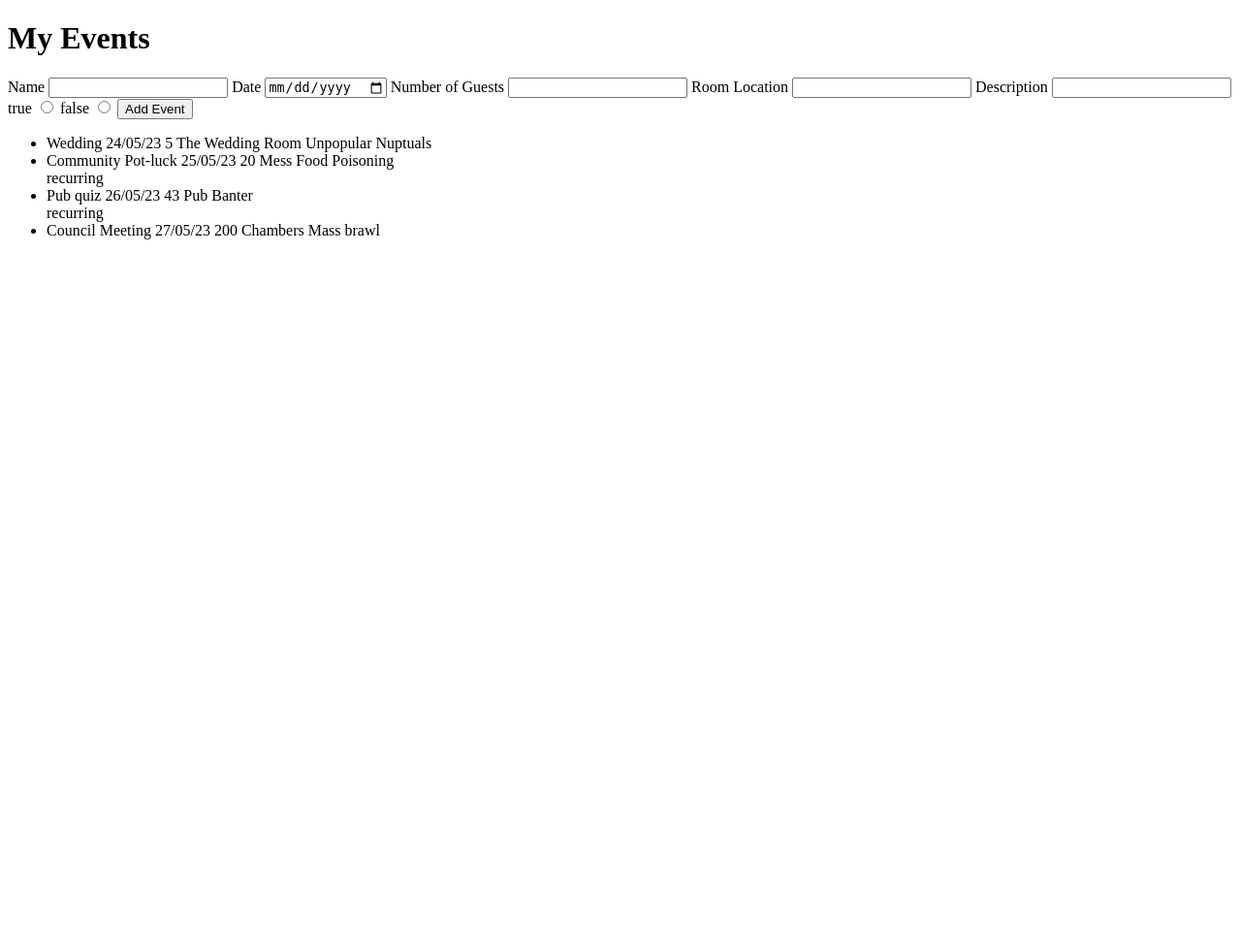
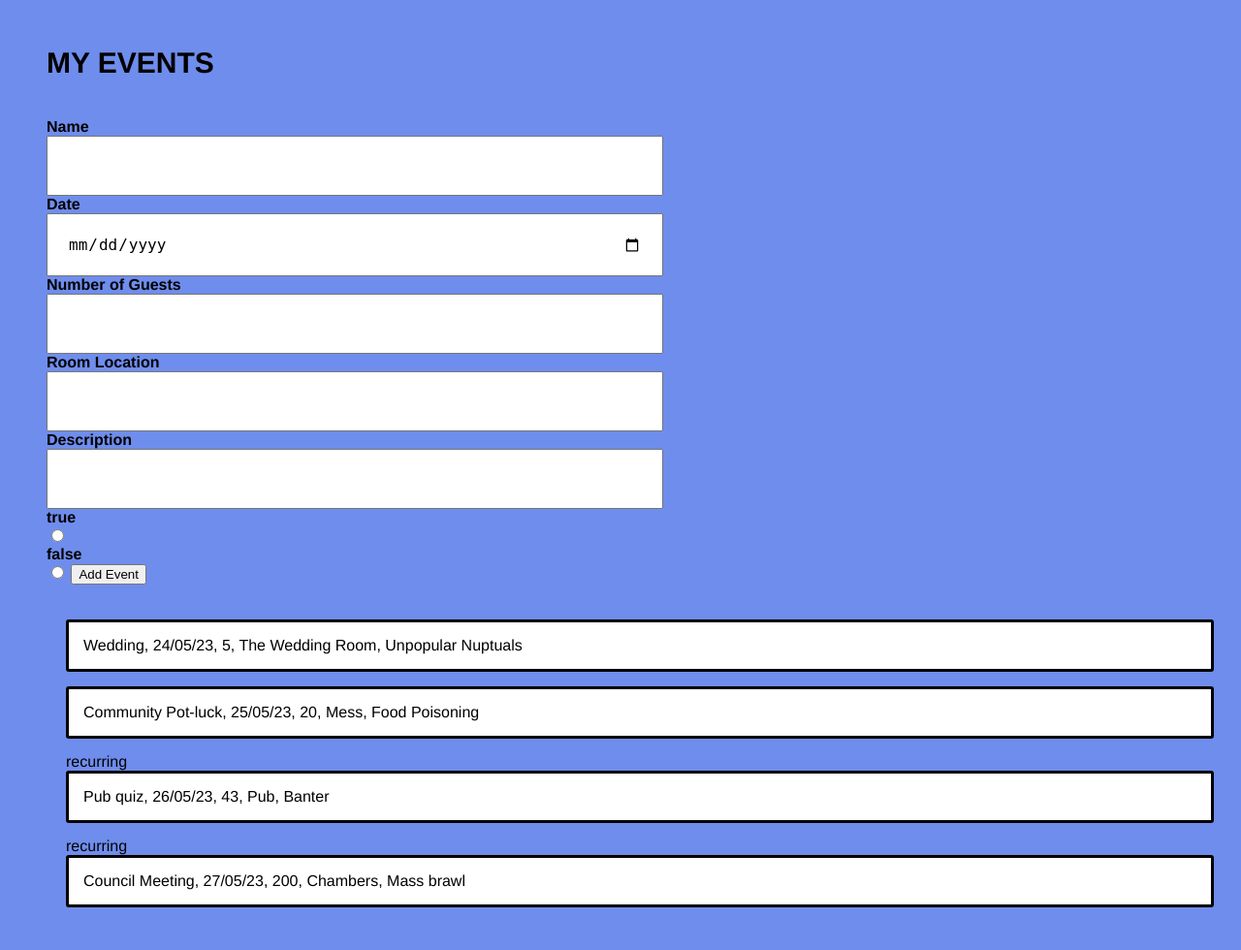
Before and after one commit to Neilroberts85/homework_06_09_23, a Flask app: page /events in a window 1280 px wide. Shown: the whole page at 97% size. Before the commit the page ends 247 px from the top, so only its background shows below. Run offline with Flask 3, Linux system fonts and the light colour scheme.

Commit message:
css added

```diff
--- a/app.py
+++ b/app.py
@@ -3,3 +3,4 @@ from controllers.event_controller import event_blueprint
 
 app = Flask(__name__)
 app.register_blueprint(event_blueprint)
+# app = Flask(__name__, static_url_path='/static')
--- /dev/null
+++ b/static/style.css
@@ -0,0 +1,40 @@
+body {
+    background-color: #6f8dec;
+    font-family: 'Franklin Gothic Medium', 'Arial Narrow', Arial;
+    padding: 20px;
+}
+
+h1 {
+    font-size: 30px;
+    text-transform: uppercase;
+    padding-left: 20px;
+}
+
+form {
+    background-color: #6f8dec;
+    padding: 20px;
+}
+
+form label {
+    display: block;
+    font-weight: bold;
+    font-size: 16px;
+}
+
+form input[type="text"],
+form input[type="date"],
+form input[type="number"] {
+    width: 50%;
+    padding: 20px;
+    font-size: 16px;
+}
+
+ul {list-style: none;}
+
+ul li {
+    background-color: white;
+    border: solid;
+    border-radius: 3px;
+    padding: 15px;
+    margin-bottom: 15px;
+}
--- a/templates/index.jinja
+++ b/templates/index.jinja
@@ -3,11 +3,13 @@
 <head>
     <meta charset="UTF-8">
     <meta name="viewport" content="width=device-width, initial-scale=1.0">
+    <link rel="stylesheet" href="/static/style.css">
     <title>{{ title }}</title>
 </head>
 <body>
 <h1>{{ title }}</h1>
 <form action="/events" method="post">
+
 <label for ="name">Name</label>
 <input type="text" name ="name" id="name">
 
@@ -35,7 +37,7 @@
 </form>
 <ul>
     {% for event in events %}
-        <li>{{event.name}} {{ event.date }} {{ event.number_of_guests}} {{ event.room_location}} {{ event.description}}</li>
+        <li>{{event.name}}, {{ event.date }}, {{ event.number_of_guests}}, {{ event.room_location}}, {{ event.description}}</li>
         {% if event.recurring %}
             recurring
 
```
